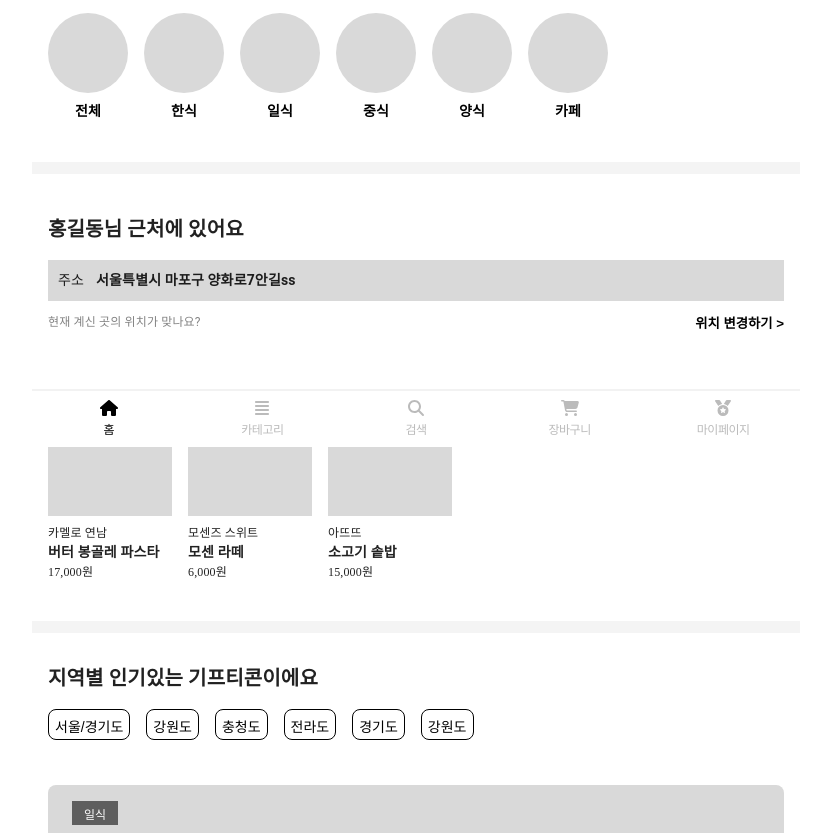
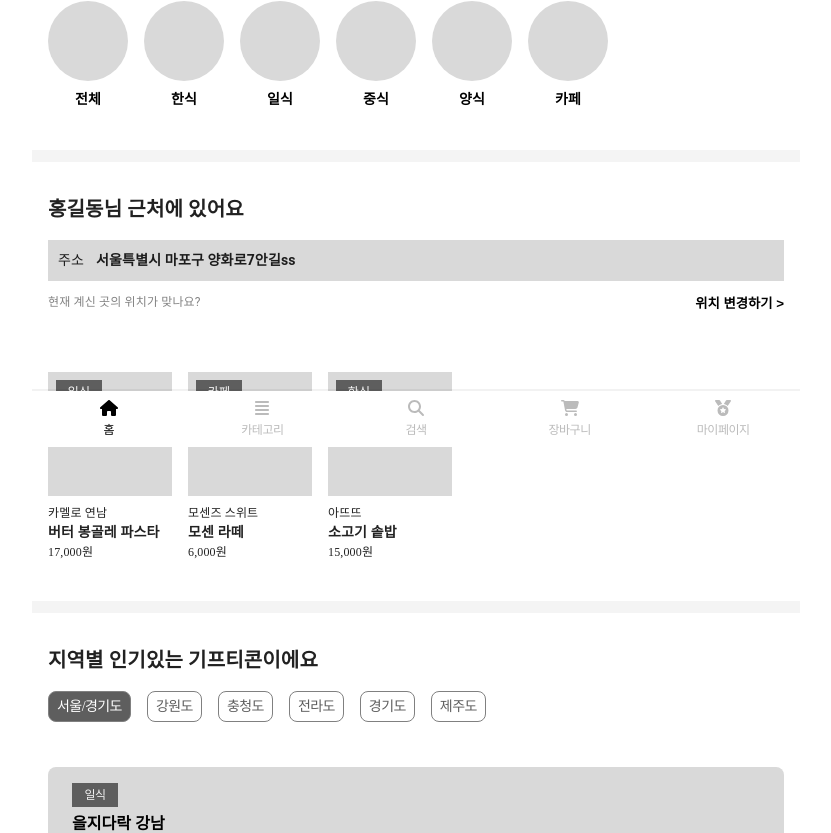
Before and after one commit to dlantjdgkgk/SmallGift, a React (Create React App) app: page / in a window 1280 px wide. Shown: the part 353-1186 px from the top of the page, without its empty margins (224-1055 px from the left). Built offline with nearby package versions, Linux system fonts and the light colour scheme.

Commit message:
fix : 디자인 수정

```diff
--- a/src/components/Header/Header.tsx
+++ b/src/components/Header/Header.tsx
@@ -1,14 +1,39 @@
 import * as Styled from "./style";
 import { Outlet } from "react-router-dom";
+import { useEffect, useState } from "react";
 
 const Header = () => {
+  const [ScrollY, setScrollY] = useState(0); // window 의 pageYOffset값을 저장
+  const [ScrollActive, setScrollActive] = useState(true);
+  function handleScroll() {
+    if (ScrollY > 40 && ScrollY < 100) {
+      setScrollY(window.pageYOffset);
+      setScrollActive(false);
+    } else {
+      setScrollY(window.pageYOffset);
+      setScrollActive(true);
+    }
+  }
+  useEffect(() => {
+    const scrollListener = () => {
+      window.addEventListener("scroll", handleScroll);
+    }; //  window 에서 스크롤을 감시 시작
+    scrollListener(); // window 에서 스크롤을 감시
+    return () => {
+      window.removeEventListener("scroll", handleScroll);
+    }; //  window 에서 스크롤을 감시를 종료
+  });
   return (
     <>
       <Styled.HeaderWrapper>
-        <div className="logo">Logo</div>
-        <div>
-          <button type="button">My</button>
-        </div>
+        {ScrollActive ? (
+          <>
+            <div className="logo">Logo</div>
+            <div>
+              <button type="button">My</button>
+            </div>
+          </>
+        ) : undefined}
       </Styled.HeaderWrapper>
       <Outlet />
     </>
--- a/src/components/Header/style.ts
+++ b/src/components/Header/style.ts
@@ -2,10 +2,19 @@ import styled from "styled-components";
 
 export const HeaderWrapper = styled.div`
   min-width: 360px;
+  max-width: 768px;
+  margin: 0 auto;
   width: 100%;
   background-color: #d9d9d9;
   display: flex;
   justify-content: space-between;
+  position: sticky;
+  top: 0px;
+  left: 0px;
+  right: 0px;
+  z-index: 1;
+  transition: top 0.2s ease-in-out;
+
   .logo {
     width: 80px;
     height: 32px;
--- a/src/components/MainPageCategory/style.ts
+++ b/src/components/MainPageCategory/style.ts
@@ -1,7 +1,7 @@
 import styled from "styled-components";
 
 export const MainPageCategoryWrapper = styled.div`
-  margin: 60px 0 0 16px;
+  margin: 48px 0 0 16px;
   .categorySearch {
     font-size: 20px;
     font-weight: bold;
@@ -42,5 +42,4 @@ export const Line = styled.div`
   width: 100%;
   height: 12px;
   background-color: #f4f4f4;
-  margin-bottom: 20px;
 `;
--- a/src/components/MainPageGifticon/MainPageGifticon.tsx
+++ b/src/components/MainPageGifticon/MainPageGifticon.tsx
@@ -1,40 +1,41 @@
 import * as Styled from "./style";
+import { useState } from "react";
 
 const MainPageGifticon = () => {
+  const koreaAreas = ["서울/경기도", "강원도", "충청도", "전라도", "경기도", "제주도"];
+  const [selectButton, setSelectButton] = useState("서울/경기도");
+
+  const localPopularGifticon = [
+    {
+      category: "일식",
+      restaurantName: "을지다락 강남",
+      address: "서울 강남구 강남대로9길 22 2층",
+      cafeInformation: "벙커힐",
+      restaurantInformation: "남미플랜트랩",
+    },
+  ];
+
   return (
     <Styled.SectionGifticonWrapper>
       <p className="gifticon">지역별 인기있는 기프티콘이에요</p>
       <div className="areas">
-        <div className="area">
-          <button type="button" aria-label="Click">
-            서울/경기도
-          </button>
-        </div>
-        <div className="area">
-          <button type="button" aria-label="Click">
-            강원도
-          </button>
-        </div>
-        <div className="area">
-          <button type="button" aria-label="Click">
-            충청도
-          </button>
-        </div>
-        <div className="area">
-          <button type="button" aria-label="Click">
-            전라도
-          </button>
-        </div>
-        <div className="area">
-          <button type="button" aria-label="Click">
-            경기도
-          </button>
-        </div>
-        <div className="area">
-          <button type="button" aria-label="Click">
-            강원도
-          </button>
-        </div>
+        {koreaAreas.map((area, index) => {
+          const isSelected = selectButton === area;
+          return (
+            <div className="area" key={index}>
+              <button
+                type="button"
+                aria-label="Click"
+                onClick={() => {
+                  setSelectButton(area);
+                }}
+                style={isSelected ? { backgroundColor: "#5E5E5E", color: "white" } : undefined}
+              >
+                {area}
+              </button>
+            </div>
+          );
+        })}
       </div>
 
       <div className="gifticonInformation">
--- a/src/components/MainPageGifticon/style.ts
+++ b/src/components/MainPageGifticon/style.ts
@@ -21,15 +21,25 @@ export const SectionGifticonWrapper = styled.div`
       margin-right: 16px;
     }
     button {
-      display: inline-block;
+      display: flex;
+      justify-content: center;
+      align-items: center;
       height: 31px;
-      border: 1px solid black;
+      border: 1px solid gray;
       border-radius: 8px;
-      padding: 6px;
+      padding: 8px;
       font-size: 14px;
       white-space: nowrap; // 줄 바꿈 자체를 막음
+      font-family: "Noto Sans KR";
+      font-style: normal;
+      font-weight: 400;
+      font-size: 14px;
+      line-height: 20px;
+      letter-spacing: -0.04em;
+      color: #5e5e5e;
     }
   }
+
   .gifticonInformation {
     position: relative;
     .container {
@@ -43,23 +53,28 @@ export const SectionGifticonWrapper = styled.div`
       margin-bottom: 16px;
       border-radius: 8px;
       .category {
-        position: absolute;
-        color: white;
-        width: 46px;
-        height: 24px;
-        background-color: #5e5e5e;
-        font-size: 12px;
         display: flex;
         justify-content: center;
         align-items: center;
+        position: absolute;
+        margin: 16px 0 4px 24px;
+        width: 46px;
+        height: 24px;
         top: 0px;
-        margin: 16px 0 0 24px;
+        background-color: #5e5e5e;
+        font-family: "Noto Sans KR";
+        font-style: normal;
+        font-weight: 400;
+        font-size: 12px;
+        line-height: 17px;
+        letter-spacing: -0.04em;
+        color: #f4f4f4;
       }
 
       .restaurantName {
         display: flex;
         margin-left: 24px;
-        margin-top: 24px;
+        margin-top: 28px;
         font-size: 16px;
         font-weight: 700;
         line-height: 23px;
@@ -72,6 +87,7 @@ export const SectionGifticonWrapper = styled.div`
         line-height: 19px;
         display: flex;
         margin-left: 24px;
+        margin-top: 12px;
       }
     }
     .cafeInformation,
@@ -84,6 +100,7 @@ export const SectionGifticonWrapper = styled.div`
       div {
         display: flex;
         margin-left: 24px;
+        align-items: center;
       }
     }
     .restaurantInformation {
--- a/src/components/MainPageRestaurant/style.ts
+++ b/src/components/MainPageRestaurant/style.ts
@@ -1,7 +1,7 @@
 import styled from "styled-components";
 
 export const SectionRestaurantWrapper = styled.div`
-  margin: 40px 0 0 16px;
+  margin: 32px 0 0 16px;
   overflow: hidden;
   .location {
     font-size: 20px;
--- a/src/components/Modal/style.ts
+++ b/src/components/Modal/style.ts
@@ -2,8 +2,7 @@ import styled from "styled-components";
 
 export const ModalWrapper = styled.div`
   width: 100%;
-  height: 323px;
-
+  height: 60vh;
   background-color: pink;
   border-radius: 16px 16px 0px 0px;
   padding-top: 32px;
@@ -46,7 +45,7 @@ export const ModalWrapper = styled.div`
       line-height: 20px;
       letter-spacing: -0.04em;
       color: #a5a5a5;
-      margin-top: 72px;
+      margin-top: 100px;
     }
     .price {
       font-family: "Noto Sans KR";
--- a/src/pages/CategoryRestaurant.tsx
+++ b/src/pages/CategoryRestaurant.tsx
@@ -25,6 +25,7 @@ const CategoryRestaurant = ({}) => {
     slidesToScroll: 1,
     centerMode: true,
     centerPadding: "0px",
+    bottom: "0px;",
   };
   const menuList = [
     {
@@ -66,7 +67,6 @@ const CategoryRestaurant = ({}) => {
           </div>
         </div>
       </div>
-
       <div className="restaurantBestMenu">
         <p className="bestMenu">Best 메뉴</p>
         <Slider {...settings}>
@@ -82,7 +82,9 @@ const CategoryRestaurant = ({}) => {
                   setModalIsOpen(!modalIsOpen);
                 }}
               >
-                {modalIsOpen && isSelected ? <Modal menu={menu} handleModalClose={handleModalClose} /> : undefined}
+                {modalIsOpen && isSelected ? (
+                  <Modal menu={menu} handleModalClose={handleModalClose} modalIsOpen={modalIsOpen} />
+                ) : undefined}
                 <div className="menuInformation">
                   <div className="menuImage" />
                   <div className="setMenuInfo">
@@ -113,11 +115,12 @@ const CategoryRestaurant = ({}) => {
           );
         })}
       </div>
+
       {selectButton === "전체 메뉴" ? (
         <div className="manyMenu">
           {menuList.map((menu, index) => {
             return (
-              <div className="bestMenuInformation" key={index} aria-hidden="true">
+              <div className="manyMenuInformation" key={index} aria-hidden="true">
                 <div className="menuImage" />
                 <div className="setMenuInfo">
                   <div className="setMenuName">{menu.setMenuName}</div>
--- a/src/pages/Main.tsx
+++ b/src/pages/Main.tsx
@@ -1,6 +1,4 @@
-import React from "react";
 import Footer from "../components/Footer/Footer";
-import Header from "../components/Header/Header";
 import MainPageCategory from "components/MainPageCategory/MainPageCategory";
 import MainPageRestaurant from "components/MainPageRestaurant/MainPageRestaurant";
 import MainPageGifticon from "components/MainPageGifticon/MainPageGifticon";
--- a/src/pages/style.ts
+++ b/src/pages/style.ts
@@ -4,7 +4,7 @@ export const Line = styled.div`
   width: 100%;
   height: 12px;
   background-color: #f4f4f4;
-  margin-bottom: 30px;
+  margin-bottom: 32px;
 `;
 export const Navbar = styled.div`
   width: 100%;
@@ -80,8 +80,9 @@ export const CategoryRestaurantWrapper = styled.div`
       margin-right: 16px;
     }
   }
+
   .restaurantBestMenu {
-    margin: 24px 0 0 24px;
+    margin: 24px 0 0 0;
     .bestMenu {
       margin-bottom: 16px;
       font-family: "Noto Sans KR";
@@ -91,18 +92,35 @@ export const CategoryRestaurantWrapper = styled.div`
       line-height: 29px;
       letter-spacing: -0.04em;
       color: #000000;
+      margin-left: 24px;
     }
+  }
+
+  .bestMenuInformation {
+    width: 100%;
+    display: flex;
+    margin-bottom: 48px;
+  }
+
+  .manyMenu {
+    margin-left: 24px;
+    margin-bottom: 100px;
+  }
+
+  .manyMenuInformation {
+    width: 100%;
+    display: flex;
+    margin-bottom: 24px;
   }
 
   .menuInformation {
     width: 100%;
     display: flex;
-    margin-bottom: 16px;
+    margin-left: 24px;
   }
-  .bestMenuInformation {
-    width: 100%;
-    display: flex;
-    margin-bottom: 24px;
+  .slick-dots {
+    bottom: 0px;
+    margin-left: 18px;
   }
 
   .menuImage {
@@ -176,10 +194,6 @@ export const CategoryRestaurantWrapper = styled.div`
         margin-bottom: 10px;
       }
     }
-  }
-  .manyMenu {
-    margin-left: 24px;
-    margin-bottom: 100px;
   }
 
   .restaurantInformation {
```
Also changed, not shown: src/components/Modal/Modal.tsx (+5 -2 lines).
